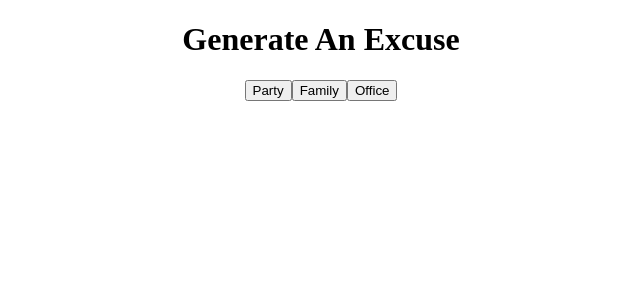
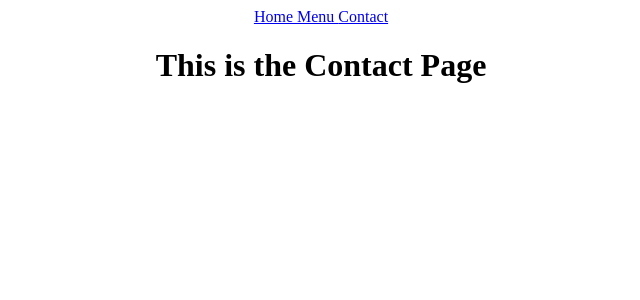
Before and after one commit to paulabeatrizz/react, a React (Create React App) app in the folder app-test/: page /contact in a window 1280 px wide. Shown: the top 300 px of the page, without its empty margins (319-959 px from the left). Built offline with nearby package versions, Linux system fonts and the light colour scheme.

Commit message:
React Router DOM

```diff
--- a/app-test/package.json
+++ b/app-test/package.json
@@ -10,6 +10,7 @@
     "axios": "^1.13.2",
     "react": "^19.2.3",
     "react-dom": "^19.2.3",
+    "react-router-dom": "^7.13.0",
     "react-scripts": "5.0.1",
     "web-vitals": "^2.1.4"
   },
--- a/app-test/src/App.js
+++ b/app-test/src/App.js
@@ -1,25 +1,24 @@
-import {useState } from 'react';
 import './App.css';
-import Axios from "axios";
+import {BrowserRouter as Router, Routes, Route} from 'react-router-dom';
+import { Home } from './pages/Home';
+import { Navbar } from './Navbar';
+import { Menu } from './pages/Menu';
+import { Contact } from './pages/Contact';
+
 
 function App() {
-
-  const [generatedExcuse, setGeneratedExcuse] = useState("");
-
-  const fetchExcuse = (excuse) => {
-    Axios.get(`https://excuser-three.vercel.app/v1/excuse/${excuse}/`).then((res) => {
-    setGeneratedExcuse(res.data[0].excuse);
-  });
-  }
-
   return (
     <div className="App">
-      <h1>Generate An Excuse</h1>
-      <button onClick={() => fetchExcuse("party")}> Party </button>
-      <button onClick={() => fetchExcuse("family")}> Family </button>
-      <button onClick={() => fetchExcuse("office")}> Office </button>
+      <Router>
+        <Navbar />
+        <Routes>
+          <Route path="/" element={<Home/>} />
+          <Route path="/menu" element={<Menu/>} />
+          <Route path="/contact" element={<Contact/>} />
+           <Route path="*" element={<h1> PAGE NOT FOUND </h1>} />
+        </Routes>
+      </Router>
 
-      <p>{generatedExcuse}</p>
     </div>
   );
 }
--- /dev/null
+++ b/app-test/src/Navbar.js
@@ -0,0 +1,9 @@
+import {Link} from 'react-router-dom';
+
+export const Navbar = () => {
+    return (<div>
+          <Link to="/"> Home </Link>
+          <Link to="/menu"> Menu </Link>
+          <Link to="/contact"> Contact </Link>
+        </div>);
+}
--- /dev/null
+++ b/app-test/src/pages/Contact.js
@@ -0,0 +1,3 @@
+export const Contact = () => {
+    return <h1>This is the Contact Page</h1>;
+}
--- /dev/null
+++ b/app-test/src/pages/Home.js
@@ -0,0 +1,3 @@
+export const Home = () => {
+    return <h1>This is the Home Page</h1>;
+}
--- /dev/null
+++ b/app-test/src/pages/Menu.js
@@ -0,0 +1,3 @@
+export const Menu = () => {
+    return <h1>This is the Menu Page</h1>;
+}
```
Also changed, not shown: 1 other file (tests, documents, lock files or other folders).
